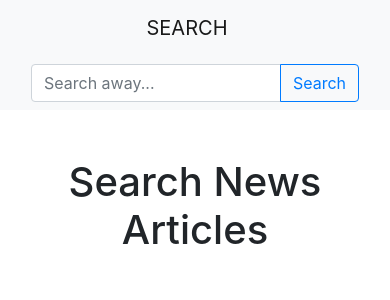
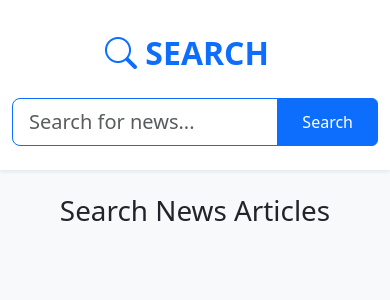
Before and after one commit to SurajVujjini/NewsSearch, a Flask app: page / in a window 390 px wide. Shown: the top 300 px of the page. Run offline with Flask 2, Linux system fonts and the light colour scheme; some libraries are stand-ins or nearby versions.

Commit message:
Responsive UI Change.

```diff
--- a/Templates/base.html
+++ b/Templates/base.html
@@ -4,38 +4,68 @@
     <meta charset="UTF-8">
     <meta name="viewport" content="width=device-width, initial-scale=1.0">
     <title>News Search</title>
-    <!-- Bootstrap CSS CDN -->
-    <link href="https://stackpath.bootstrapcdn.com/bootstrap/4.5.2/css/bootstrap.min.css" rel="stylesheet">
+    <!-- Bootstrap 5 CSS -->
+    <link href="https://cdn.jsdelivr.net/npm/bootstrap@5.3.2/dist/css/bootstrap.min.css" rel="stylesheet">
+    <style>
+        .search-container {
+            transition: all 0.3s ease;
+        }
+        .search-container:focus-within {
+            transform: scale(1.02);
+        }
+        .navbar-brand {
+            font-size: 2rem;
+            font-weight: 700;
+            color: #0d6efd;
+        }
+    </style>
 </head>
-<body>
+<body class="bg-light">
 
-<!-- Navbar with Search Bar -->
-<nav class="navbar navbar-light bg-light">
-  <div class="container">
-    <div class="w-100">
-      <a class="navbar-brand text-center d-block mb-3" href="/">SEARCH</a>
-      <form action="/search" method="POST">
-        <div class="input-group">
-          <input type="text" name="query" class="form-control" placeholder="Search away..." required>
-          <div class="input-group-append">
-            <button class="btn btn-outline-primary" type="submit">Search</button>
-          </div>
+<!-- Modern Navbar with Search Bar -->
+<nav class="navbar navbar-expand-lg bg-white shadow-sm sticky-top">
+    <div class="container py-3">
+        <div class="w-100 search-container">
+            <a class="navbar-brand text-center d-block mb-3" href="/">
+                <i class="bi bi-search"></i> SEARCH
+            </a>
+            <form action="/search" method="POST" class="d-flex">
+                <div class="input-group">
+                    <input
+                        type="search"
+                        name="query"
+                        class="form-control form-control-lg shadow-none border-primary"
+                        placeholder="Search for news..."
+                        required
+                        autocomplete="off"
+                        value="{{ request.form.get('query', '') }}">
+                    <button class="btn btn-primary px-4" type="submit">
+                        Search
+                    </button>
+                </div>
+            </form>
+            {% with messages = get_flashed_messages(with_categories=true) %}
+                {% if messages %}
+                    {% for category, message in messages %}
+                        <div class="alert alert-{{ category }} mt-3" role="alert">
+                            {{ message }}
+                        </div>
+                    {% endfor %}
+                {% endif %}
+            {% endwith %}
         </div>
-      </form>
     </div>
-  </div>
 </nav>
 
-<!-- Main content, each page will inject its specific content here -->
-<div class="container mt-5">
+<div class="container mt-4">
     {% block content %}
     {% endblock %}
 </div>
 
-<!-- Bootstrap JS (optional, for things like modals, dropdowns) -->
-<script src="https://code.jquery.com/jquery-3.5.1.slim.min.js"></script>
-<script src="https://cdn.jsdelivr.net/npm/@popperjs/core@2.5.4/dist/umd/popper.min.js"></script>
-<script src="https://stackpath.bootstrapcdn.com/bootstrap/4.5.2/js/bootstrap.min.js"></script>
+<!-- Bootstrap 5 Bundle with Popper -->
+<script src="https://cdn.jsdelivr.net/npm/bootstrap@5.3.2/dist/js/bootstrap.bundle.min.js"></script>
+<!-- Bootstrap Icons -->
+<link href="https://cdn.jsdelivr.net/npm/bootstrap-icons@1.11.1/font/bootstrap-icons.css" rel="stylesheet">
 
 </body>
 </html>
```
